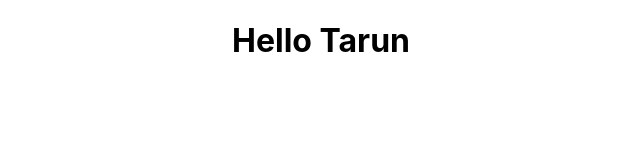
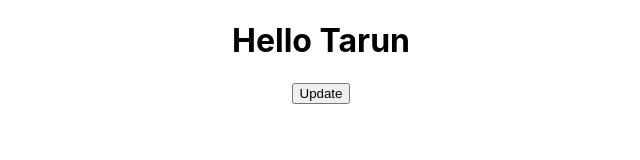
Before and after one commit to Tarunkumar2407/ReactBasics, a React (Create React App) app: page / in a window 1280 px wide. Shown: the top 160 px of the page, without its empty margins (319-959 px from the left). Built offline with nearby package versions, Linux system fonts and the light colour scheme.

Commit message:
render method

```diff
--- a/src/App.js
+++ b/src/App.js
@@ -1,5 +1,6 @@
 import './App.css';
-import Constructor from './Components/Constructor';
+// import Constructor from './Components/Constructor';
+import Render from './Components/Render';
 // import ConditiondalRendering from './Components/ConditiondalRendering';
 // import FormValidation from './Components/FormValidations';
 // import FormHandling from './Components/FormHandling';
@@ -28,7 +29,8 @@ function App() {
       {/* <FormHandling /> */}
       {/* <ConditiondalRendering /> */}
       {/* <FormValidation /> */}
-      <Constructor />
+      {/* <Constructor /> */}
+      <Render />
     </div>
   );
 }
--- a/src/Components/FormValidations.js
+++ b/src/Components/FormValidations.js
@@ -13,6 +13,7 @@ const FormValidation = () => {
          if(!name || !email || !termsCondition || city){
             alert("All fields are necessary")
          }
+         handlePassword();
          console.log(name, email, password, confirmPassword, termsCondition, city)
     }
 
@@ -20,12 +21,15 @@ const FormValidation = () => {
         if(password !== confirmPassword){
             alert("Paswords are not matching")
         }
+        else{
+            alert("All good")
+        }
     }
 
 
   return (
     <div>
-    <form onSubmit={handleSubmit, handlePassword}>
+    <form onSubmit={handleSubmit}>
       <h2>Hi User</h2>
       <input type='text' onChange={(e)=>setName(e.target.value)} placeholder='Enter your name'></input><br />
       <input type='email' onChange={(e)=>setEmail(e.target.value)} placeholder='Enter your email'></input><br />
--- /dev/null
+++ b/src/Components/Render.js
@@ -0,0 +1,20 @@
+import React, { Component } from 'react'
+
+export default class Render extends Component {
+
+    constructor(){
+        super();
+        this.state = {
+            name: "Tarun"
+        }
+    }
+  render() {
+    console.log("render")
+    return (
+      <div>
+        <h1>Hello {this.state.name}</h1>
+        <button onClick={()=> this.setState({name: "TARUN KUMAR"})} >Update</button>
+      </div>
+    )
+  }
+}
```
